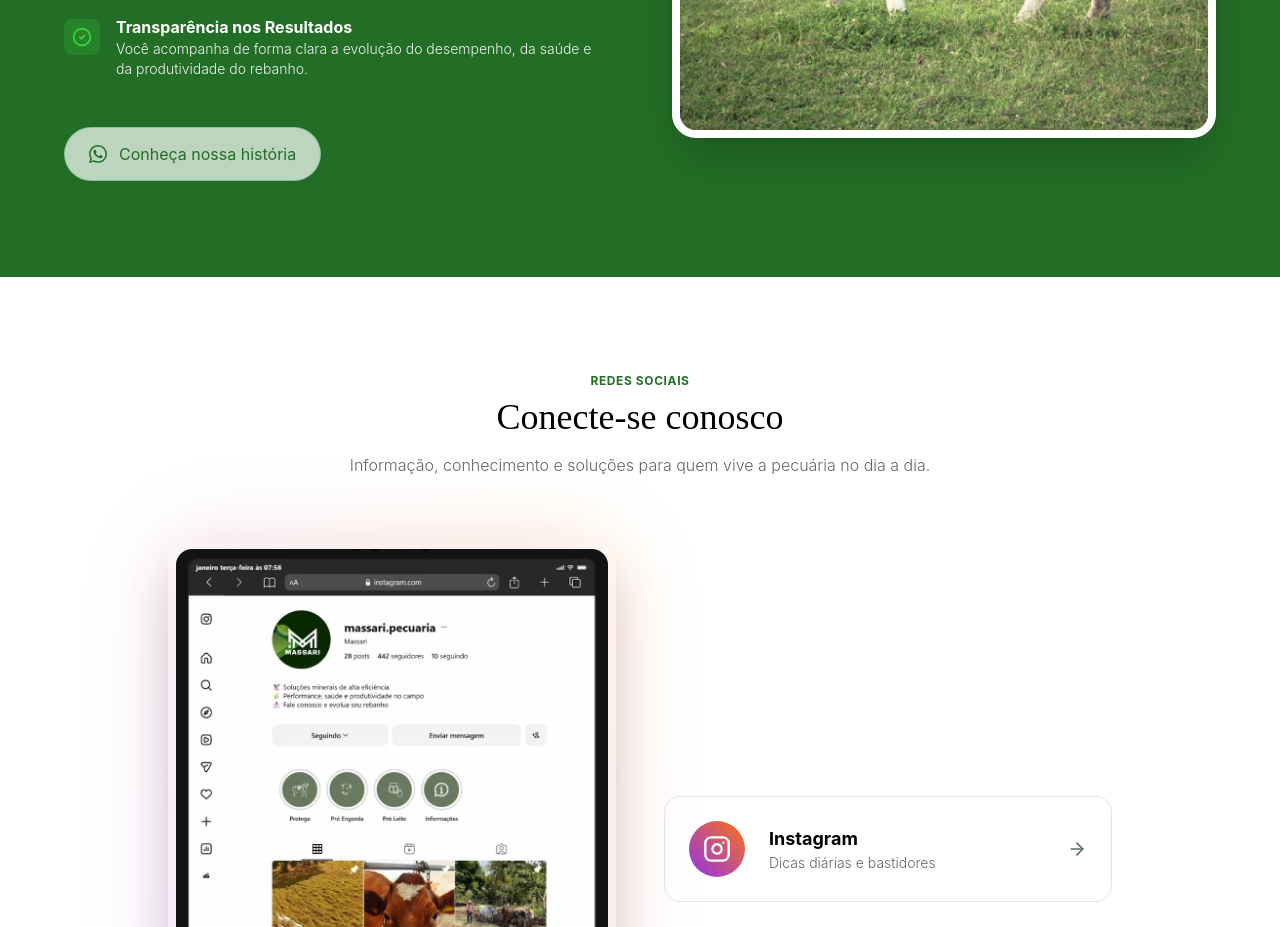
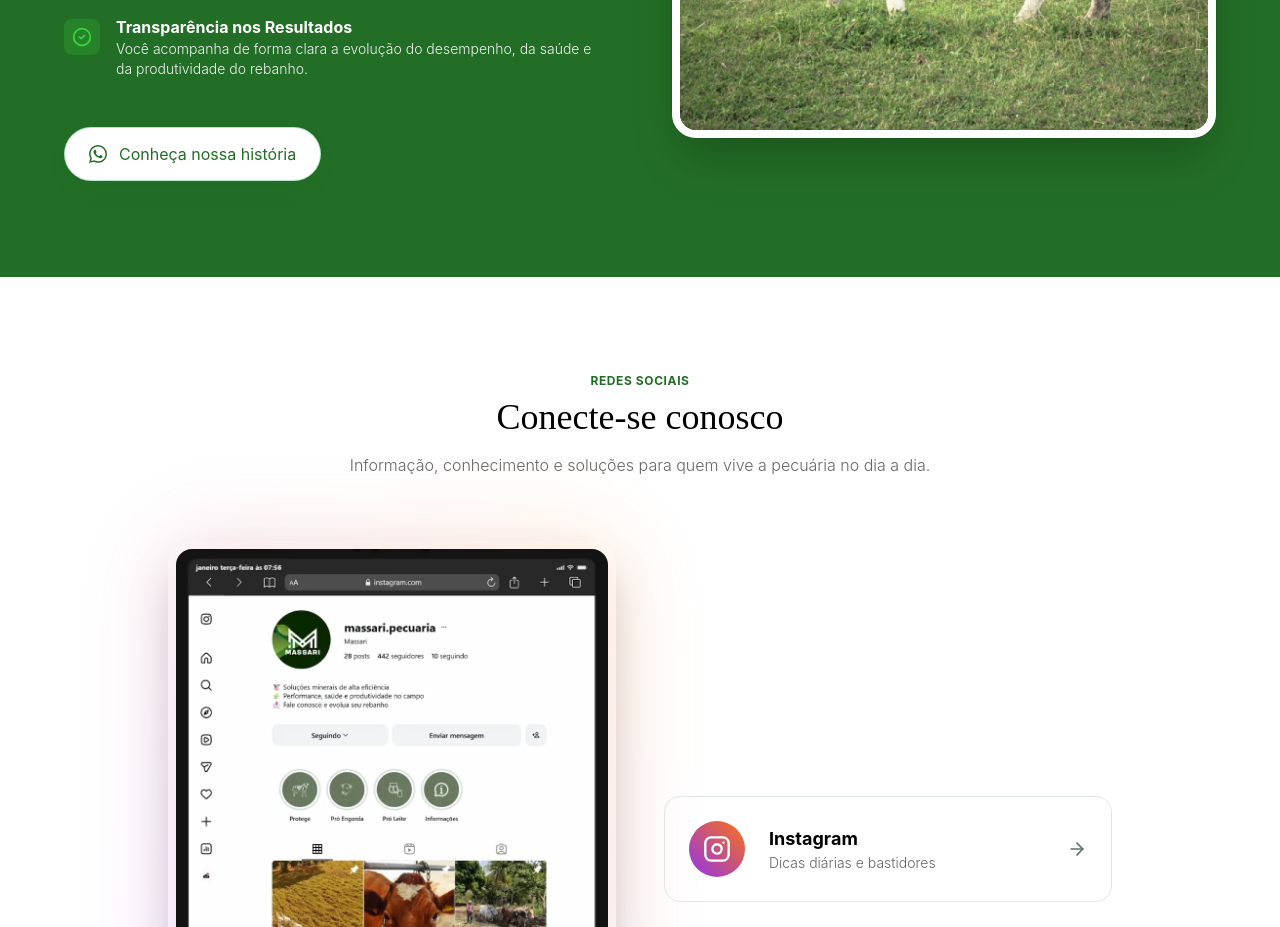
Before and after one commit to Paper-Street-Softwares/SOP-Massari, a React (Vite) app: page /#home in a window 1280 px wide. Shown: the part 4200-5127 px from the top of the page. Built offline with nearby package versions, Linux system fonts and the light colour scheme.

Commit message:
fix: Botões

```diff
--- a/src/components/sections/AboutNovoTemplate.jsx
+++ b/src/components/sections/AboutNovoTemplate.jsx
@@ -156,7 +156,8 @@ function AboutNovoTemplate({ ButtonModal, colorMode }) {
                     link={content.texts.links.ctaWhatsapp}
                     label={content.texts.hero.ctaButtonText}
                     // colorMode={colorMode}
-                    className="w-fit bg-white/70 text-primaryDark"
+                    className="w-fit bg-white text-primaryDark"
+                    shineClass="bg-primaryDark/40"
                   />
                   <ButtonReflexo
                     id="ligar"
```
